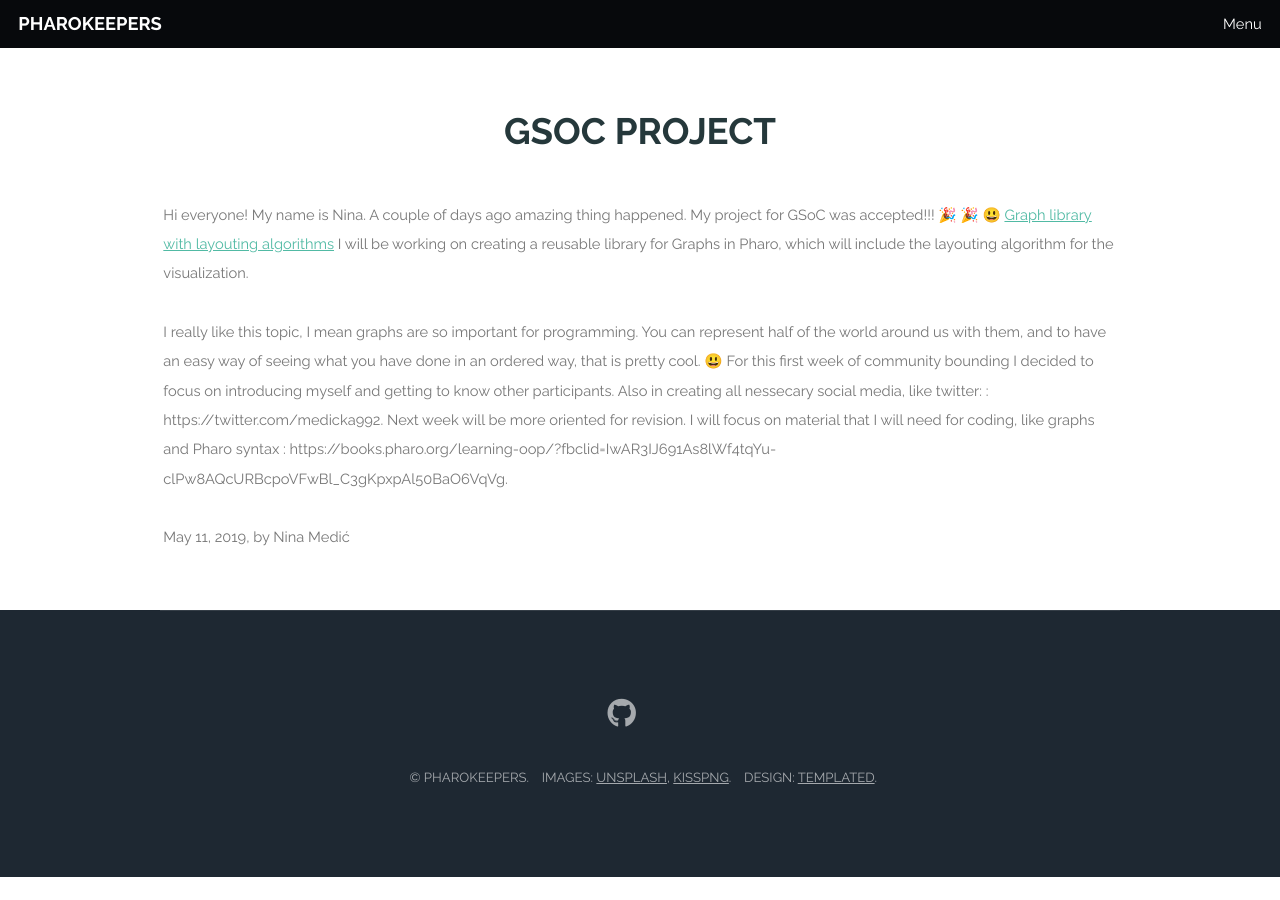
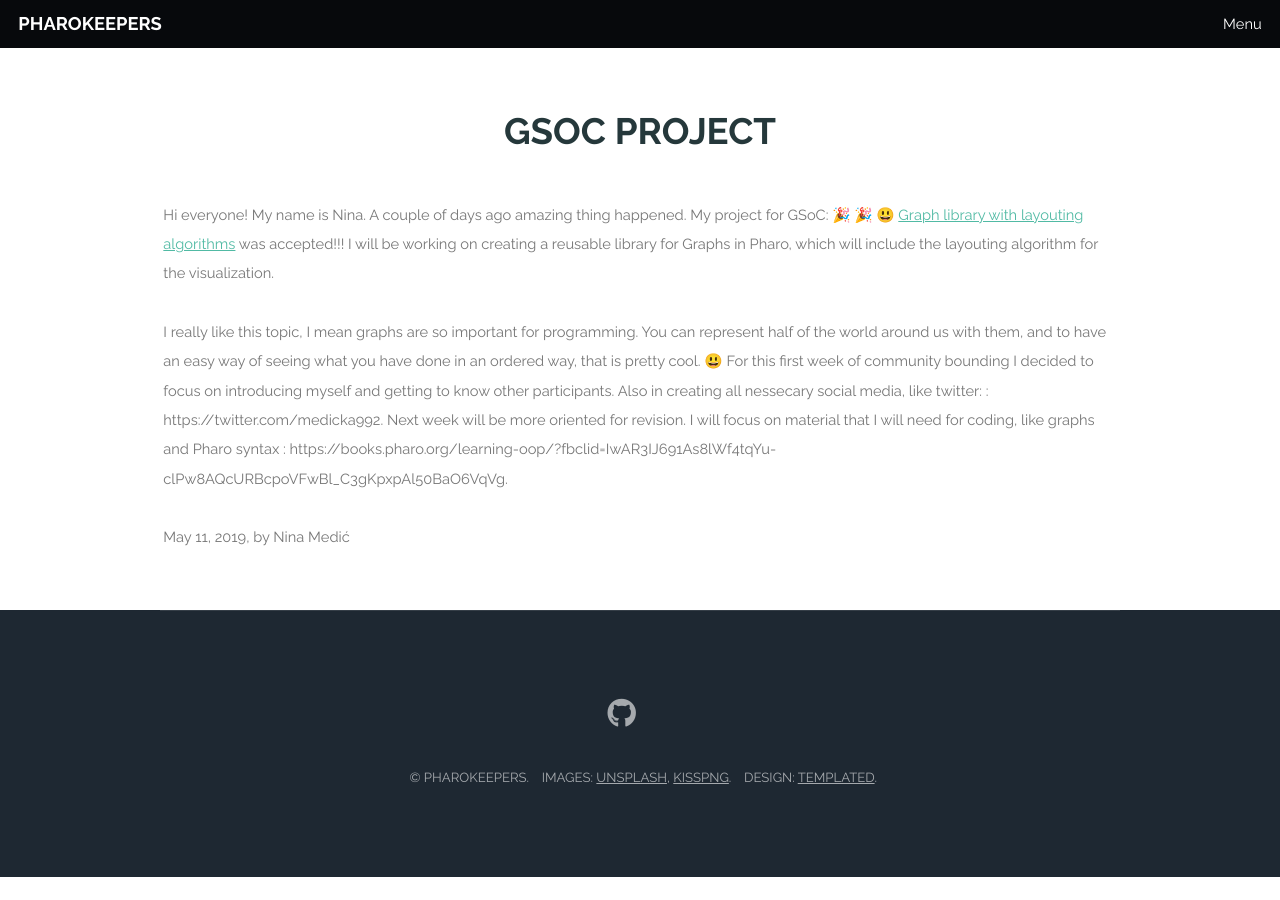
Before and after one commit to Pharokeepers/pharokeepers.github.io, a Jekyll site: the page built from _posts/2019-05-11-Nina_First_Week.markdown, in a window 1280 px wide. Built offline with Jekyll 4.4.1, drawn with Linux system fonts in a browser that asks for light colours; emoji names are drawn with the system emoji font; comment, search, counter and statistics services are not loaded.

```diff
--- a/_posts/2019-05-11-Nina_First_Week.markdown
+++ b/_posts/2019-05-11-Nina_First_Week.markdown
@@ -9,7 +9,7 @@ comments: true
 ---
 
 Hi everyone! My name is Nina.
-A couple of days ago amazing thing happened. My project for GSoC was accepted!!! :tada: :tada: :smiley: [Graph library with layouting algorithms]([https://docs.google.com/document/d/1V8_HaZnxYsCfaiZs4vI1C5Dh4TvRPz-H51aYOuY9lFA/edit?fbclid=IwAR0qsC58LL0fv75xkOJI363mDTsUnc0mGHxboBF3iAnE2_v4X_1T5xHFgSA](https://docs.google.com/document/d/1V8_HaZnxYsCfaiZs4vI1C5Dh4TvRPz-H51aYOuY9lFA/edit?fbclid=IwAR3H6mrnOMGJPqLPCFD3WkKe2Pygt3Z2OGtwRT9o2tbtkh0h3JcgjEqcCcA))
+A couple of days ago amazing thing happened. My project for GSoC: :tada: :tada: :smiley: [Graph library with layouting algorithms]([https://docs.google.com/document/d/1V8_HaZnxYsCfaiZs4vI1C5Dh4TvRPz-H51aYOuY9lFA/edit?fbclid=IwAR0qsC58LL0fv75xkOJI363mDTsUnc0mGHxboBF3iAnE2_v4X_1T5xHFgSA](https://docs.google.com/document/d/1V8_HaZnxYsCfaiZs4vI1C5Dh4TvRPz-H51aYOuY9lFA/edit?fbclid=IwAR3H6mrnOMGJPqLPCFD3WkKe2Pygt3Z2OGtwRT9o2tbtkh0h3JcgjEqcCcA)) was accepted!!!
 I will be working on creating a reusable library for Graphs in Pharo, which will include the layouting algorithm for the visualization.
 
 
```
